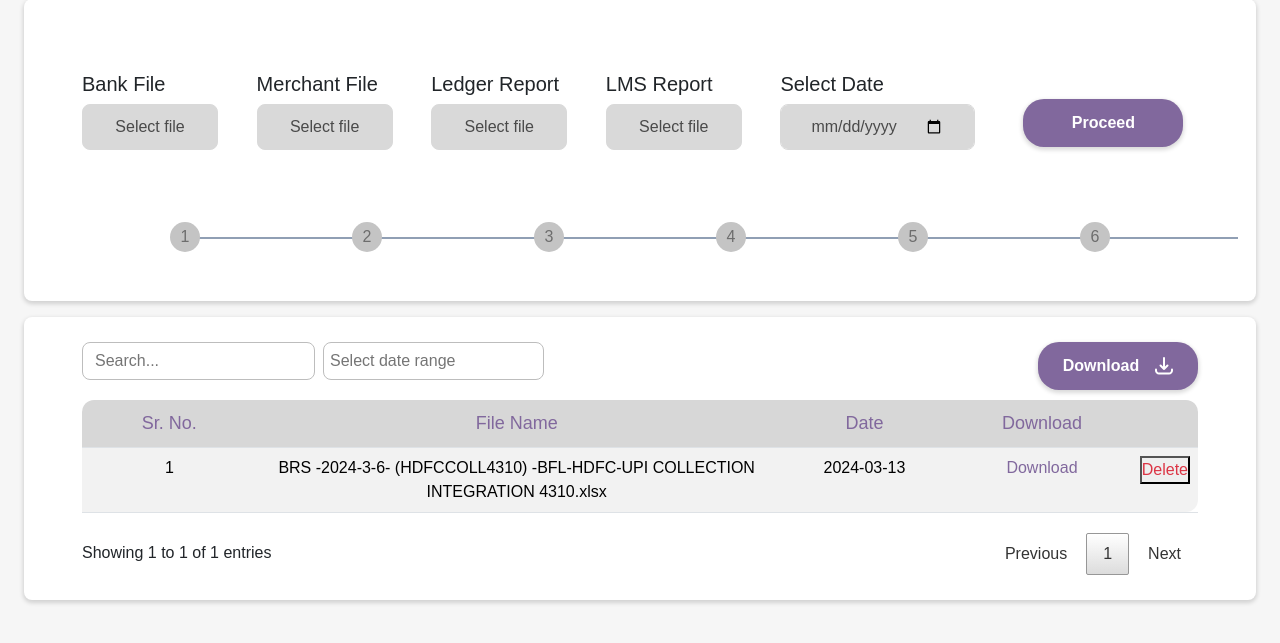
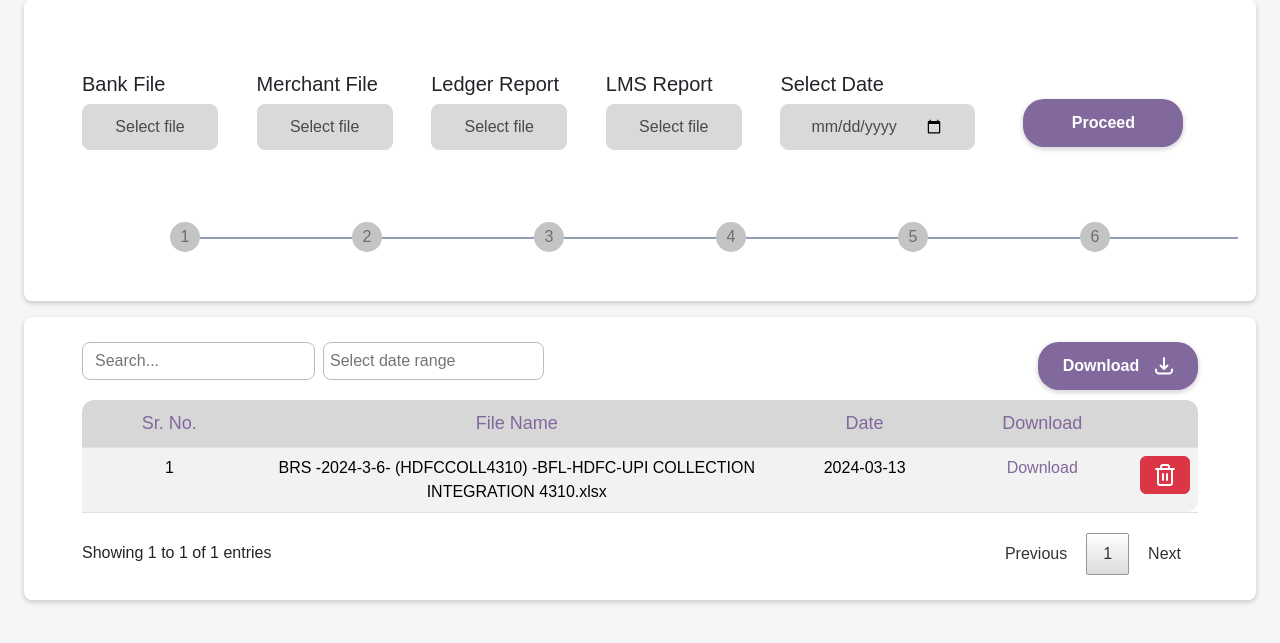
Before and after one commit to ImOmkar/BRS-Automation, a Flask app: page / in a window 1280 px wide. Shown: the part 103-746 px from the top of the page. Run offline with Flask 3, Linux system fonts and the light colour scheme; a user stored in the database is signed in; some libraries are stand-ins or nearby versions.

Commit message:
processed files folder added in media folder and delete button updated in home.html template

```diff
--- a/flask_app/templates/home.html
+++ b/flask_app/templates/home.html
@@ -179,7 +179,14 @@
                                     <a href="{{ url_for('download_file', filepath=file.url) }}">Download</a>
                                 </td>
                                 <td>
-                                    <button class="text-danger" type="submit">Delete</button>
+                                    <button class="btn btn-danger" type="submit">
+                                        <svg xmlns="http://www.w3.org/2000/svg" viewBox="0 0 24 24" width="24" height="24" class="main-grid-item-icon" fill="none" stroke="currentColor" stroke-linecap="round" stroke-linejoin="round" stroke-width="2">
+                                            <polyline points="3 6 5 6 21 6" />
+                                            <path d="M19 6v14a2 2 0 0 1-2 2H7a2 2 0 0 1-2-2V6m3 0V4a2 2 0 0 1 2-2h4a2 2 0 0 1 2 2v2" />
+                                            <line x1="10" x2="10" y1="11" y2="17" />
+                                            <line x1="14" x2="14" y1="11" y2="17" />
+                                        </svg>
+                                    </button>
                                 </td>
                             </form>
                         </tr>
```
Also changed, not shown: instance/sqlite.db, 2 other files.
